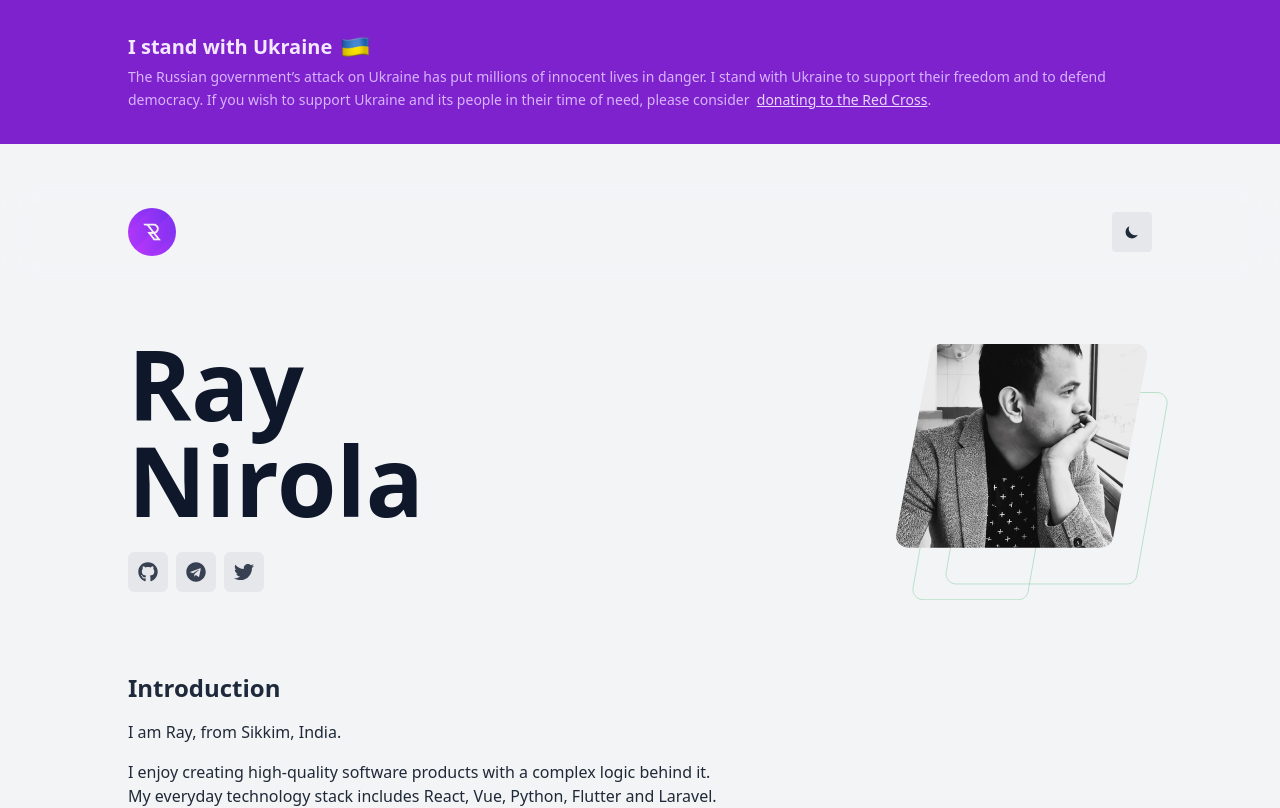
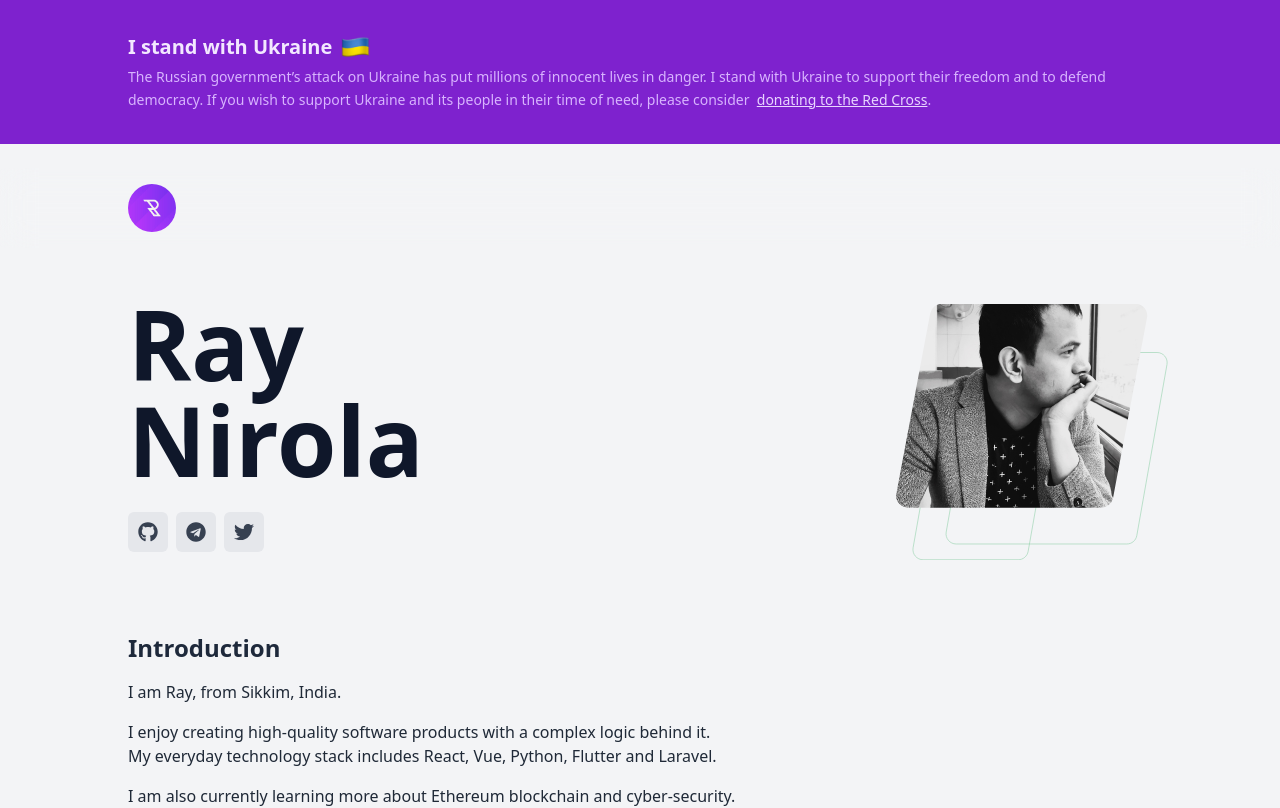
Before and after one commit to raynirola/portfolio, a Next.js app: page / in a window 1280 px wide. Shown: the top 808 px of the page. Built offline with nearby package versions, Linux system fonts and the light colour scheme; no server answers.

Commit message:
Removed darkmode for timebeing

```diff
--- a/components/Header.tsx
+++ b/components/Header.tsx
@@ -1,14 +1,14 @@
-import { Logo, ThemeToggleButton } from './index'
+import { Logo } from './index'
 
 export const Header = () => {
   return (
-    <header className="header sticky top-0 z-20 my-0 py-2 text-gray-900 dark:text-gray-100 md:my-8 md:py-8">
+    <header className="header sticky top-0 z-20 my-0 py-2 text-gray-900 dark:text-gray-100 md:my-6 md:py-4">
       <div className="mx-auto max-w-3xl px-4 sm:px-6 lg:max-w-4xl lg:px-0 xl:max-w-5xl">
         <nav className="flex items-center justify-between">
           <Logo default />
-          <div className="flex items-center space-x-8">
+          {/* <div className="flex items-center space-x-8">
             <ThemeToggleButton />
-          </div>
+          </div> */}
         </nav>
       </div>
     </header>
```
